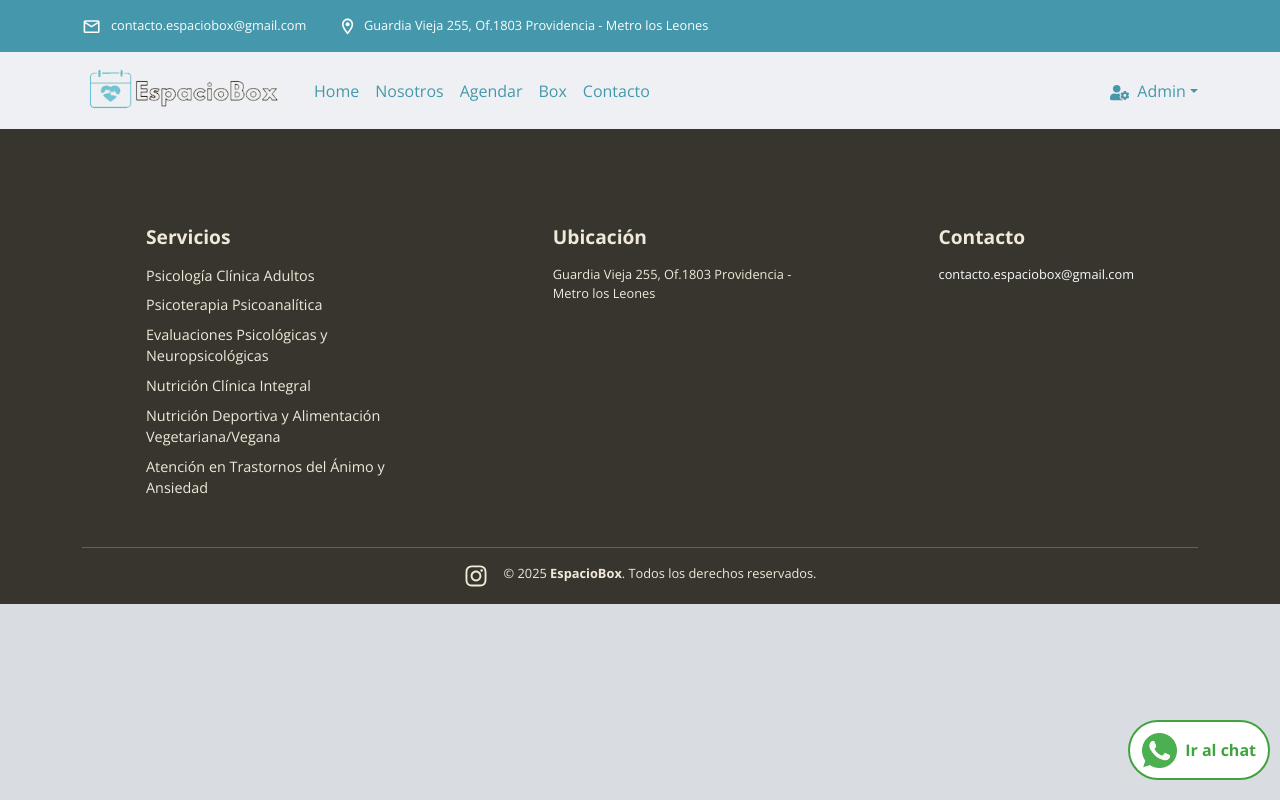
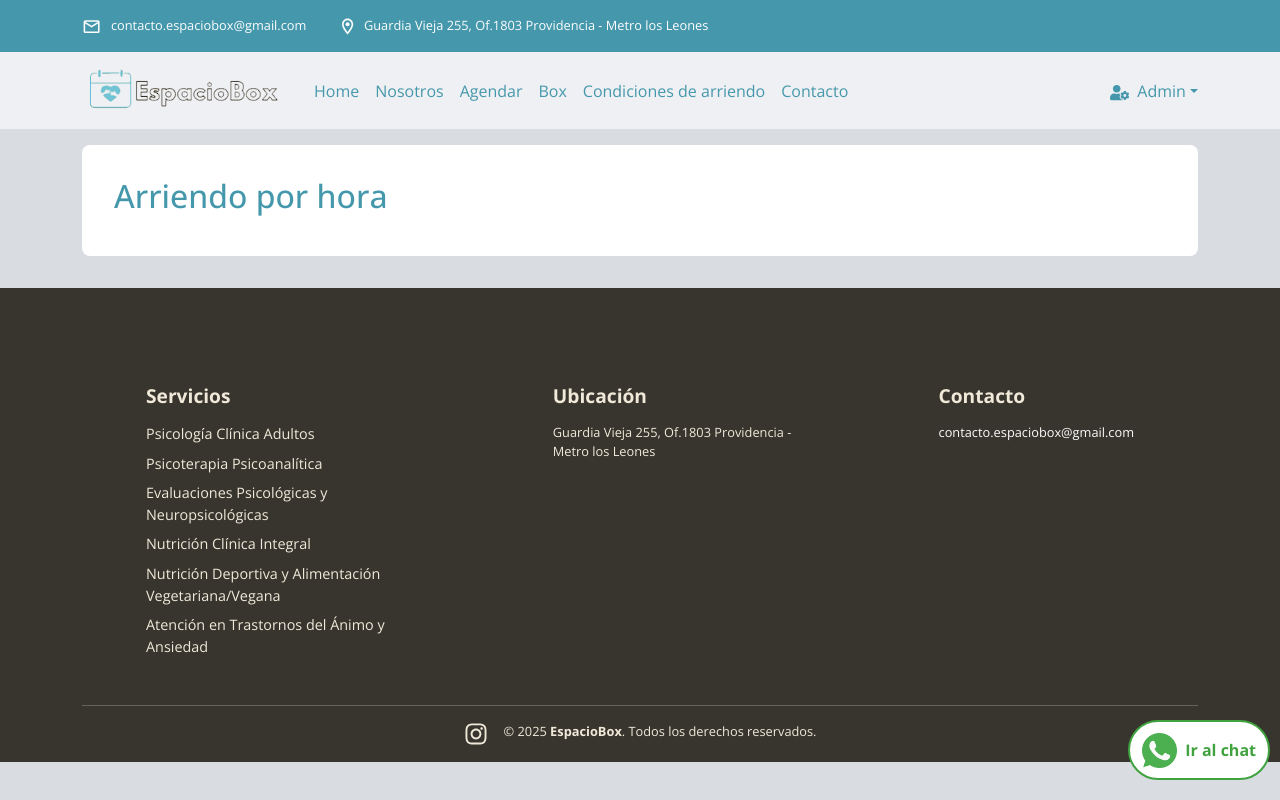
Before and after one commit to ssalinascalibar/espacio-box-noLogin, a React (Vite) app: page /condiciones-de-arriendo in a window 1280 px wide. Built offline with nearby package versions, Linux system fonts and the light colour scheme.

Commit message:
add conditions component and route

```diff
--- a/src/App.jsx
+++ b/src/App.jsx
@@ -2,6 +2,7 @@ import { Routes, Route, useLocation } from 'react-router-dom';
 import Home from './features/home/Home';
 import About from './features/about/About';
 import Boxes from './features/boxes/Boxes';
+import Conditions from './features/conditions/Conditions';
 import Contact from './features/contact/Contact';
 import NavigationBar from './shared/components/navbar/NavigationBar';
 import Footer from './shared/components/footer/Footer';
@@ -29,6 +30,7 @@ function App() {
       <Route path="/" element={<Home/>} />
       <Route path="/boxes" element={<Boxes/>} />
       <Route path="/nosotros" element={<About/>} />
+      <Route path="/condiciones-de-arriendo" element={<Conditions/>} />
       <Route path="/contacto" element={<Contact/>} />
       <Route element={<AuthUserRoutes/>}>
         <Route path="/agendar" element={<Reserve/>} />
--- /dev/null
+++ b/src/features/conditions/Conditions.jsx
@@ -0,0 +1,15 @@
+import Container from "react-bootstrap/Container";
+
+export default function Conditions() {
+  return (
+    <main>
+        <Container>
+            <div className="backgroundSection">
+                <section>
+                    <h2>Arriendo por hora</h2>
+                </section>
+            </div>
+        </Container>
+    </main>
+  )
+}
--- a/src/shared/components/navbar/NavigationBar.jsx
+++ b/src/shared/components/navbar/NavigationBar.jsx
@@ -35,6 +35,7 @@ export default function NavigationBar() {
               <Link to="/nosotros">Nosotros</Link>
               <Link to="/agendar">Agendar</Link>
               <Link to="/boxes">Box</Link>
+              <Link to="/condiciones-de-arriendo">Condiciones de arriendo</Link>
               <Link to="/contacto">Contacto</Link>
             </Nav>
             {/* <Nav className="ms-auto">
```
